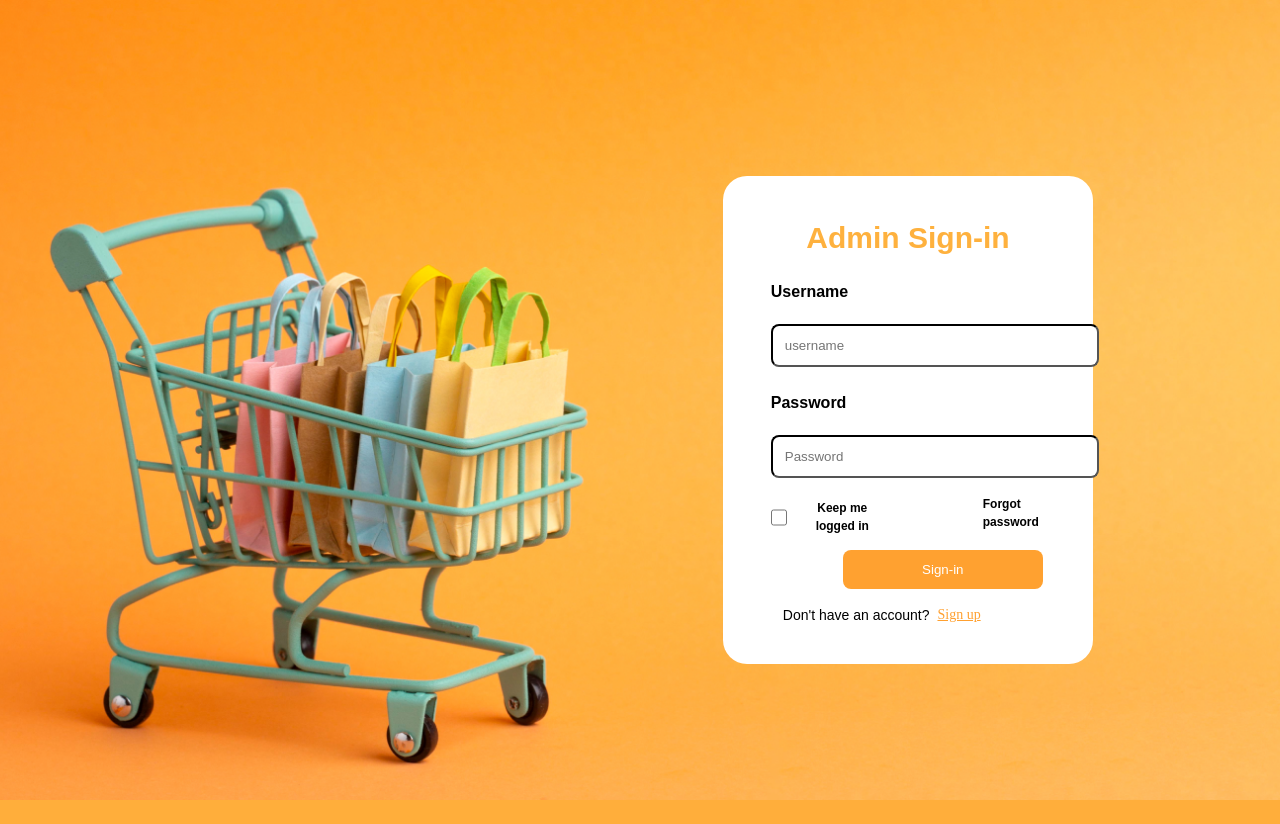
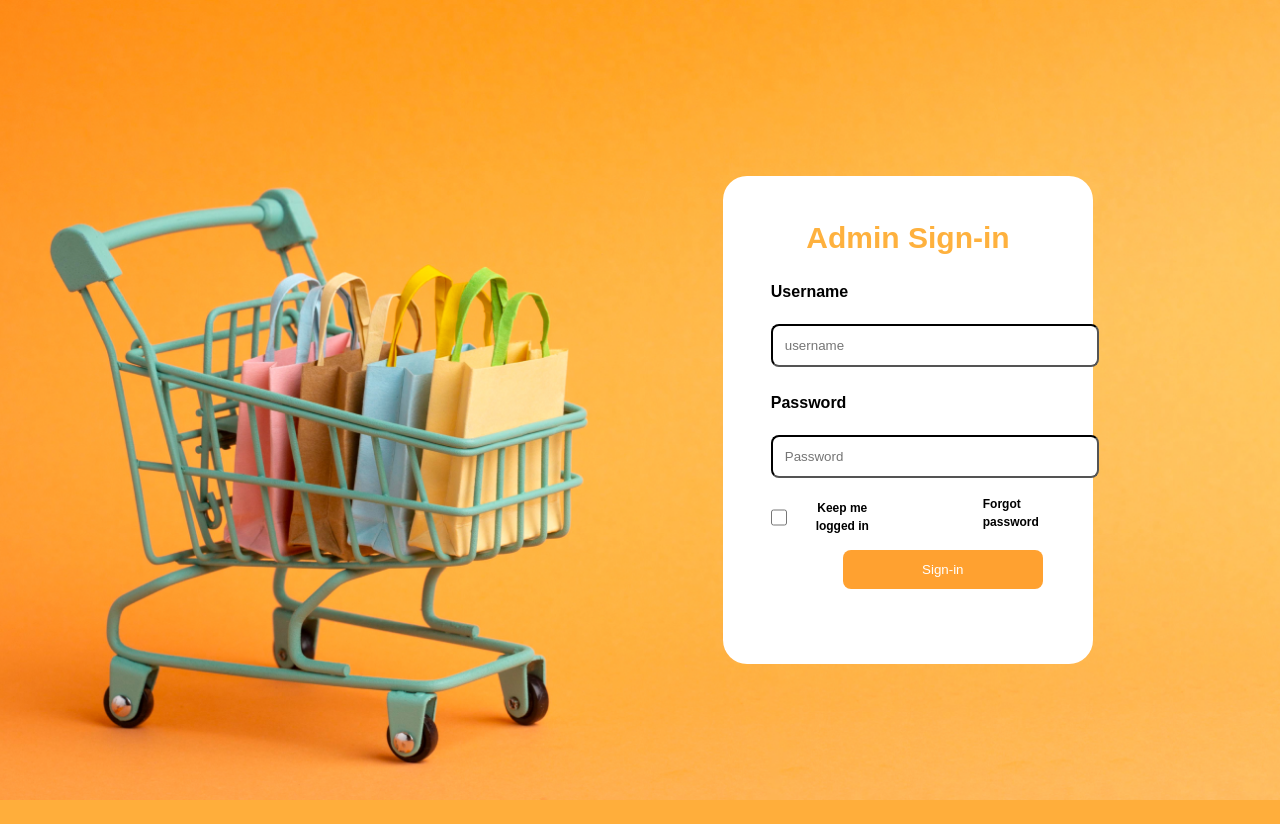
Before and after one commit to kobiowuquadri/TreasureCart, a React (Vite) app in the folder client/: page /admin in a window 1280 px wide. Built offline with nearby package versions, Linux system fonts and the light colour scheme; the HTML template or start-up script is replaced by a standard one.

Commit message:
added the admin  frontend

```diff
--- a/client/src/Components/Adminlogin/Adminlogin.jsx
+++ b/client/src/Components/Adminlogin/Adminlogin.jsx
@@ -99,21 +99,7 @@ const AdminLogin = () => {
               </button>
             </form>
 
-            <div className="md:flex text-center 	 ">
-              <p className="text-sm mt-4 font-body ml-9 mr-2">
-                Don't have an account?
-              </p>
-              <div className="md:mt-4 text-black no-underline">
-                <Link
-                  className="underline  text-sm text-[#ffa030]"
-                  style={{ textDecorationColor: '#ffa030', textDecorationLine: 'underline' }}
 
-                  to={"/Register"}
-                >
-                  Sign up
-                </Link>
-              </div>
-            </div>
           </div>
         </div>
       </div>
```
